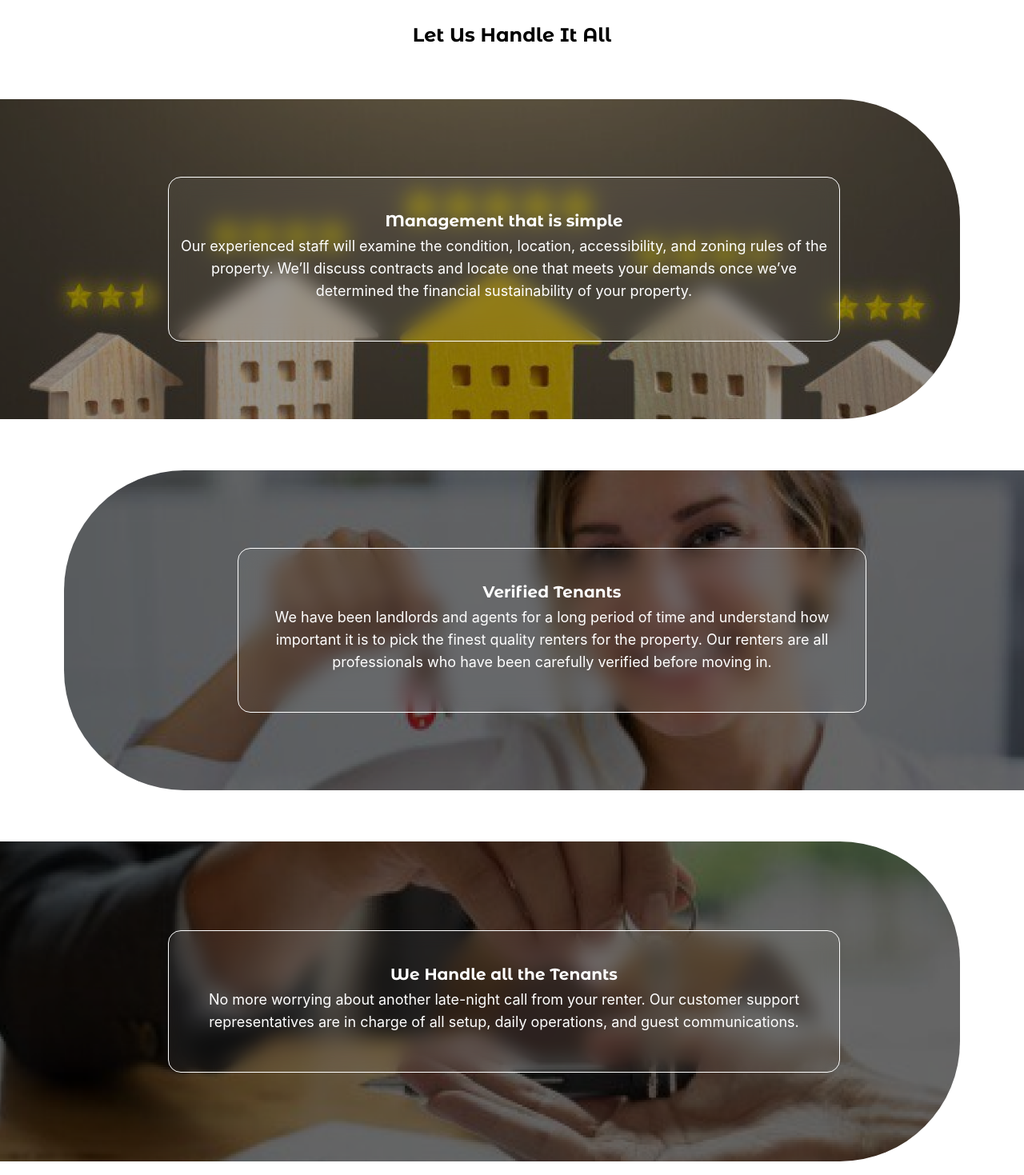
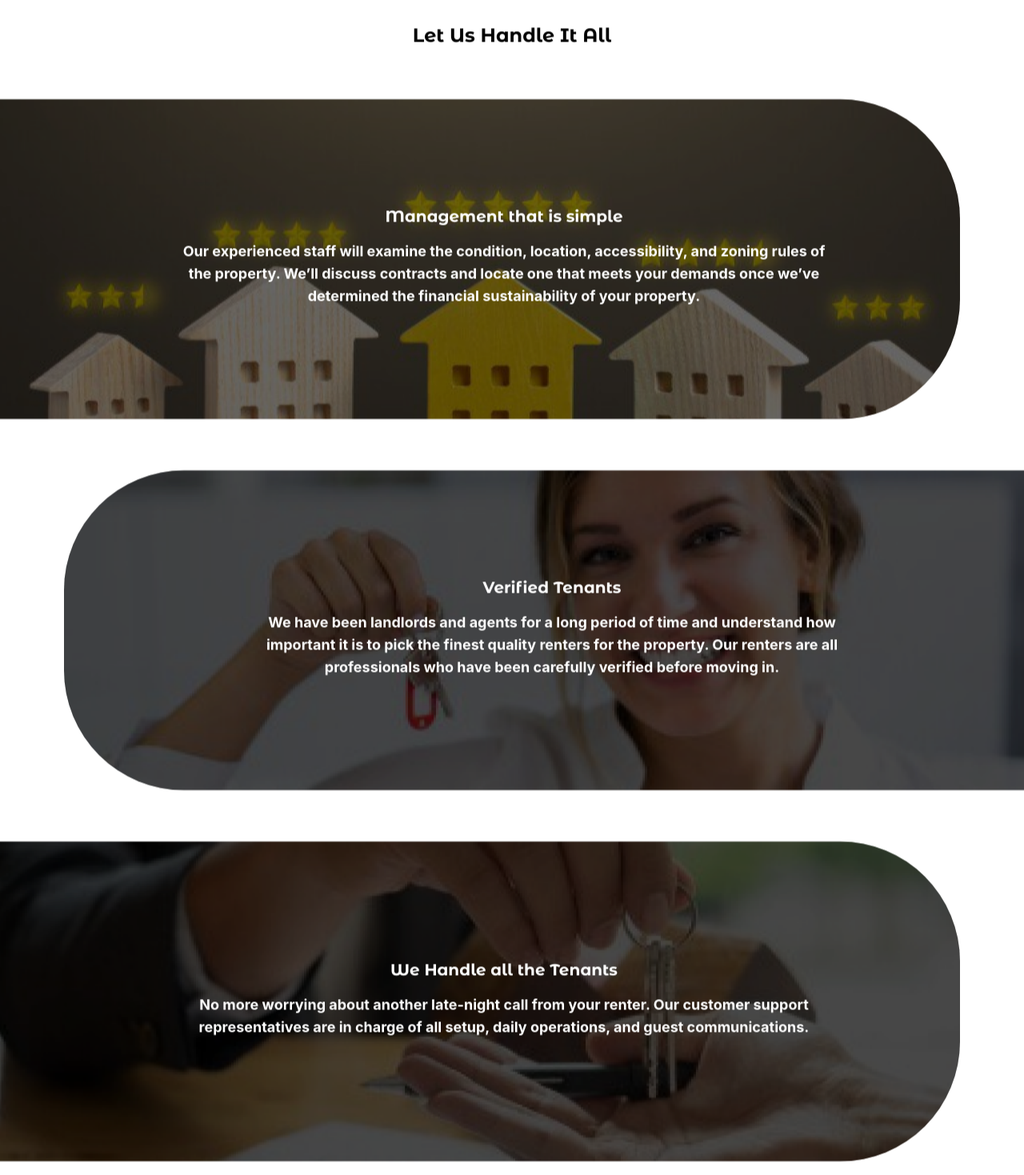
Before and after one commit to SumedhBengale/my_city_frontend, a React (Create React App) app: page /management in a window 1280 px wide. Shown: the part 4080-5549 px from the top of the page at 80% size. Built offline with nearby package versions, Linux system fonts and the light colour scheme; what google-maps-react would draw is missing.

Commit message:
Updates as per recommendations

```diff
--- a/src/pages/Management/ManagementPage.jsx
+++ b/src/pages/Management/ManagementPage.jsx
@@ -146,37 +146,40 @@ function ManagementPage() {
       <div className='text-2xl font-custom font-bold text-black text-center mt-10 mx-2'>Let Us Handle It All</div>
 
       <div className="w-full pr-8 pt-16 relative lg:pr-20">
-      <div className='w-full h-56 md:h-[400px] rounded-r-[50px] md:rounded-r-[150px]'>
+      <div className='w-full h-64 md:h-[400px] rounded-r-[50px] md:rounded-r-[150px] relative'>
           <img src={Image5} alt="About Us" className="w-full h-full md:object-fill lg:object-cover rounded-r-[50px]  md:rounded-r-[150px] " />
+          <div className='absolute top-0  w-full h-full md:object-fill lg:object-cover rounded-r-[50px]  md:rounded-r-[150px] bg-black/30'></div>
         </div>
-          <div className='absolute top-8 h-full flex items-center justify-center pr-5'>
-            <div className=" w-4/5 md:w-1/2 lg:w-2/3 md:py-10 h-max bg-white bg-opacity-5 rounded-2xl border border-white backdrop-blur-md">
-              <div className=" w-full text-center text-white font-custom font-bold text-sm md:text-xl px-2 pb-1">Management that is simple</div>
-              <div className=" w-full text-center text-white text-[10px] sm:text-lg px-2 font-normal pb-2 ">Our experienced staff will examine the condition, location, accessibility, and zoning rules of the property. We’ll discuss contracts and locate one that meets your demands once we’ve determined the financial sustainability of your property.</div>
+          <div className='absolute top-8 h-full w-full flex items-center justify-center pr-5'>
+            <div className=" w-4/5 md:w-1/2 lg:w-2/3 md:py-10 h-max flex flex-col gap-3">
+              <div className=" w-full text-center text-white font-custom font-bold text-lg md:text-xl px-2 pb-1">Management that is simple</div>
+              <div className=" w-full text-center text-white text-[12px] font-bold sm:text-lg px-2 pb-2 ">Our experienced staff will examine the condition, location, accessibility, and zoning rules of the property. We’ll discuss contracts and locate one that meets your demands once we’ve determined the financial sustainability of your property.</div>
             </div>
           </div>
         </div>
 
         <div className="w-full pl-8 pt-16 relative lg:pl-20">
-      <div className='w-full h-56 md:h-[400px] rounded-l-[50px] md:rounded-l-[150px]'>
+        <div className='w-full h-64 md:h-[400px] rounded-l-[50px] md:rounded-l-[150px] relative'>
           <img src={Image6} alt="About Us" className="w-full h-full md:object-fill lg:object-cover rounded-l-[50px]  md:rounded-l-[150px] " />
+          <div className='absolute top-0 w-full h-full md:object-fill lg:object-cover rounded-l-[50px]  md:rounded-l-[150px] bg-black/30'></div>
         </div>
-          <div className='absolute top-8 h-full flex items-center justify-center pl-5'>
-            <div className=" w-4/5 md:w-1/2 lg:w-2/3 md:py-10 h-max bg-white bg-opacity-5 rounded-2xl border border-white backdrop-blur-md">
-              <div className=" w-full text-center text-white font-custom font-bold text-sm md:text-xl px-2 pb-1">Verified Tenants</div>
-              <div className=" w-full text-center text-white text-[10px] sm:text-lg px-2 font-normal pb-2 ">We have been landlords and agents for a long period of time and understand how important it is to pick the finest quality renters for the property. Our renters are all professionals who have been carefully verified before moving in.</div>
+        <div className='absolute top-8 h-full flex items-center justify-center pl-5'>
+            <div className=" w-4/5 md:w-1/2 lg:w-2/3 md:py-10 h-max flex flex-col gap-3">
+              <div className=" w-full text-center text-white font-custom font-bold text-lg md:text-xl px-2 pb-1">Verified Tenants</div>
+              <div className=" w-full text-center text-white text-[12px] font-bold sm:text-lg px-2 pb-2 ">We have been landlords and agents for a long period of time and understand how important it is to pick the finest quality renters for the property. Our renters are all professionals who have been carefully verified before moving in.</div>
             </div>
           </div>
         </div>
 
         <div className="w-full pr-8 pt-16 relative lg:pr-20">
-      <div className='w-full h-56 md:h-[400px] rounded-r-[50px] md:rounded-r-[150px]'>
-          <img src={Image7} alt="About Us" className="w-full h-full md:object-fill lg:object-cover rounded-r-[50px] md:rounded-r-[150px] " />
+        <div className='w-full h-64 md:h-[400px] rounded-r-[50px] md:rounded-r-[150px] relative'>
+          <img src={Image7} alt="About Us" className="w-full h-full md:object-fill lg:object-cover rounded-r-[50px]  md:rounded-r-[150px] " />
+          <div className='absolute top-0  w-full h-full md:object-fill lg:object-cover rounded-r-[50px]  md:rounded-r-[150px] bg-black/30'></div>
         </div>
-          <div className='absolute top-8 h-full flex items-center justify-center pr-5'>
-            <div className=" w-4/5 md:w-1/2 lg:w-2/3 md:py-10 h-max bg-white bg-opacity-5 rounded-2xl border border-white backdrop-blur-md">
-              <div className=" w-full text-center text-white font-custom font-bold text-sm md:text-xl px-2 pb-1">We Handle all the Tenants</div>
-              <div className=" w-full text-center text-white text-[10px] sm:text-lg px-2 font-normal pb-2 ">No more worrying about another late-night call from your renter. Our customer support representatives are in charge of all setup, daily operations, and guest communications.</div>
+        <div className='absolute top-8 h-full w-full flex items-center justify-center pr-5'>
+            <div className=" w-4/5 md:w-1/2 lg:w-2/3 md:py-10 h-max flex flex-col gap-3">
+              <div className=" w-full text-center text-white font-custom font-bold text-lg md:text-xl px-2 pb-1">We Handle all the Tenants</div>
+              <div className=" w-full text-center text-white text-[12px] font-bold sm:text-lg px-2 pb-2 ">No more worrying about another late-night call from your renter. Our customer support representatives are in charge of all setup, daily operations, and guest communications.</div>
             </div>
           </div>
         </div>
--- a/src/pages/Property/MapContainer.jsx
+++ b/src/pages/Property/MapContainer.jsx
@@ -28,5 +28,5 @@ class MapContainer extends Component {
 }
 
 export default GoogleApiWrapper({
-  // apiKey: 'AIzaSyBoZFGXOCwer9dv34IPMOhFqlApLBQtprs', // Replace with your Google Maps API key
+  apiKey: 'AIzaSyBoZFGXOCwer9dv34IPMOhFqlApLBQtprs', // Replace with your Google Maps API key
 })(MapContainer);
```
